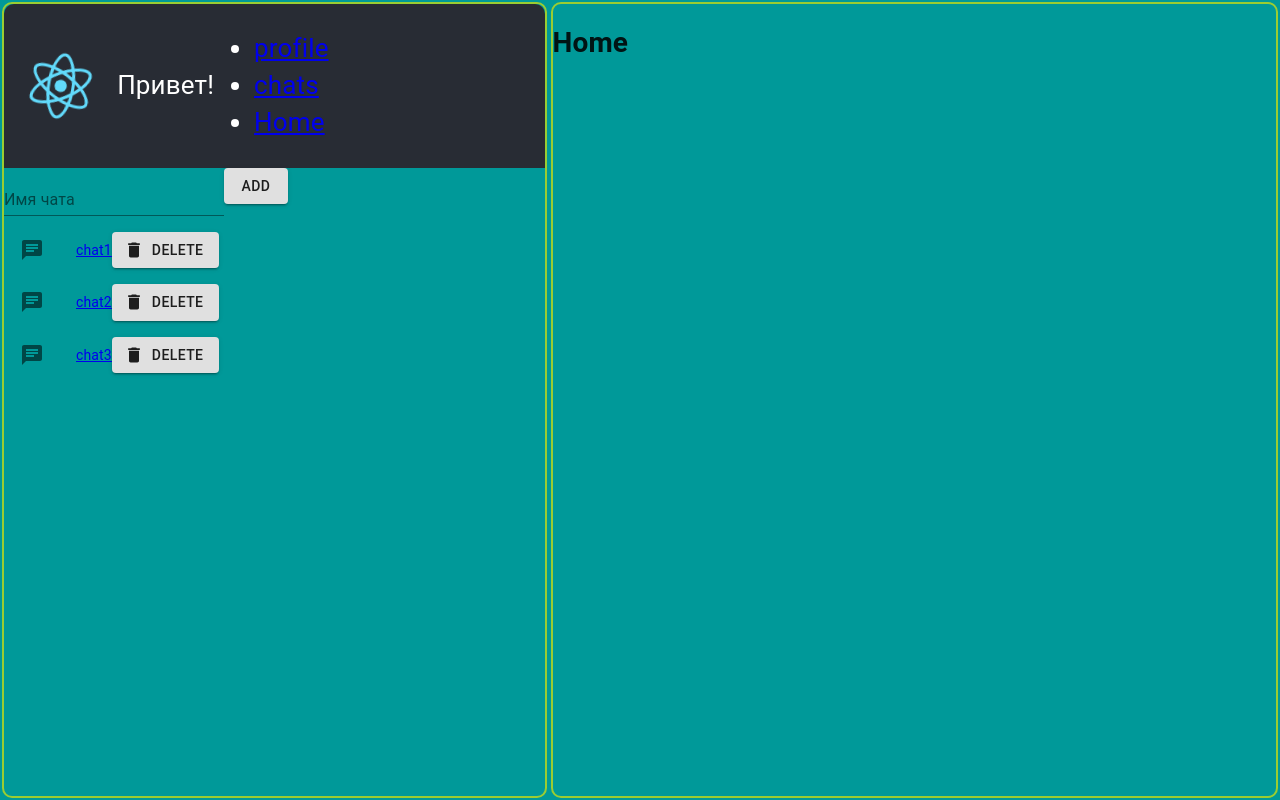
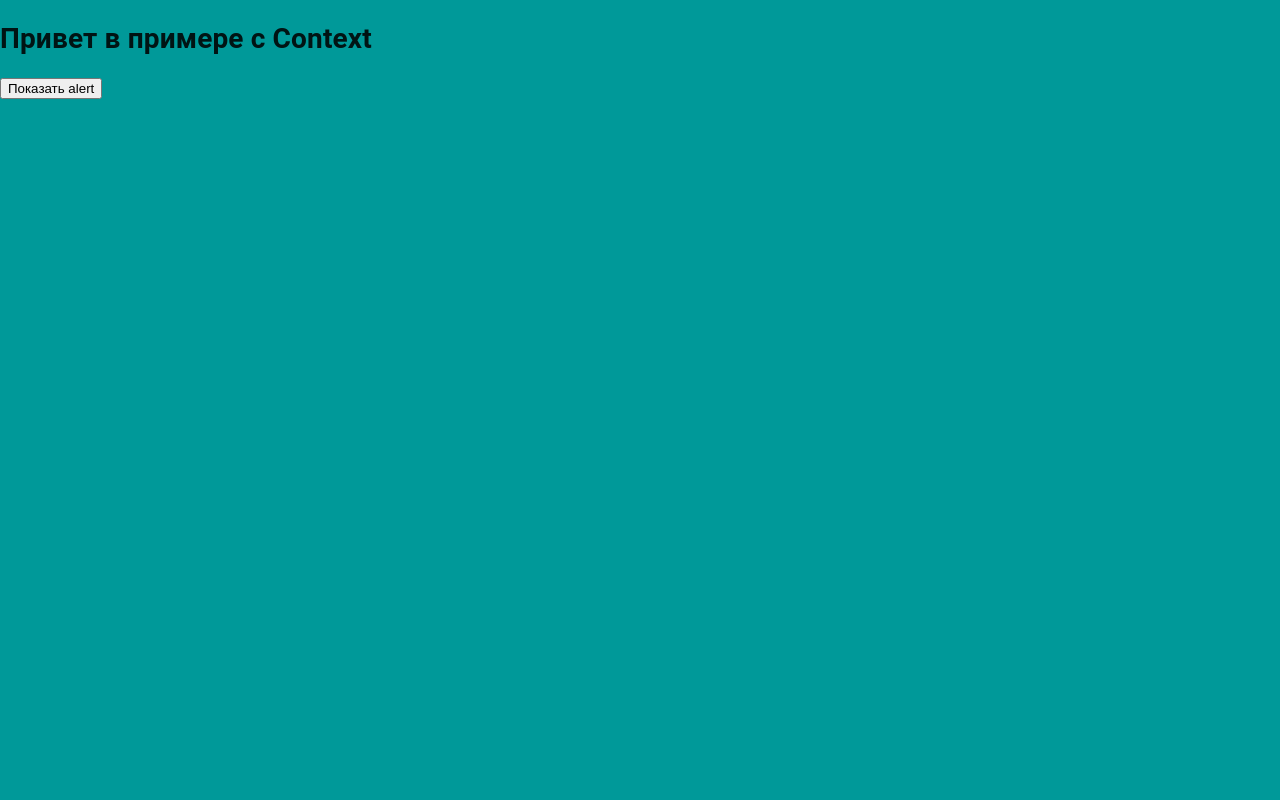
Before and after one commit to AlexLitvein/React_GB, a React (Create React App) app: page / in a window 1280 px wide. Built offline with nearby package versions, Linux system fonts and the light colour scheme.

Commit message:
hookContextTest

```diff
--- /dev/null
+++ b/src/hookContextTest/Alert/Alert.js
@@ -0,0 +1,16 @@
+import React from 'react';
+import { useAlert } from './AlertContext';
+
+
+
+export default function Alert() {
+    const alert = useAlert();
+
+    if(!alert.visible) return null;
+
+    return (
+        <div className="" onClick={alert.toggle}>
+            Эto очень и очень важное сообщение!
+        </div>
+    )
+}
--- /dev/null
+++ b/src/hookContextTest/Alert/AlertContext.js
@@ -0,0 +1,22 @@
+import React, { useContext, useState } from 'react';
+
+const AlertContext = React.createContext();
+
+export const useAlert = () => {
+    return useContext(AlertContext);
+}
+
+export const AlertProvider = ({ children }) => {
+    const [alert, setAlert] = useState(false);
+    const toggle = () => setAlert(curr => !curr);
+
+    return (
+        <AlertContext.Provider value={{
+            visible: alert,
+            toggle
+        }}>
+
+                {children}
+        </AlertContext.Provider>
+    );
+}
--- /dev/null
+++ b/src/hookContextTest/App.js
@@ -0,0 +1,17 @@
+import React from 'react'
+import Main from '../hookContextTest/Main'
+import Alert from './Alert/Alert'
+import { AlertProvider } from './Alert/AlertContext'
+
+function App() {
+
+    return (
+        <AlertProvider>
+            <div className={'container'}>
+                <Alert />
+                <Main toggle={()=>{}}/>
+            </div>
+        </AlertProvider>
+    )
+}
+export default App;
--- /dev/null
+++ b/src/hookContextTest/Main.js
@@ -0,0 +1,12 @@
+import React from 'react'
+import { useAlert } from './Alert/AlertContext'
+
+export default function Main() {
+    const {toggle} = useAlert();
+    return (
+        <>
+            <h1>Привет в примере с Context</h1>
+            <button onClick={toggle} className="" > Показать alert</button>
+        </>
+    )
+}
--- a/src/index.js
+++ b/src/index.js
@@ -2,7 +2,8 @@
 import ReactDOM from 'react-dom';
 import { Provider } from 'react-redux'
 import './index.css';
-import App from './App';
+// import App from './App';
+import App from './hookContextTest/App';
 import reportWebVitals from './reportWebVitals';
 import { createTheme, ThemeProvider } from "@material-ui/core/styles";
 import CssBaseline from "@material-ui/core/CssBaseline";
```
Also changed, not shown: tmp/ThemeProviderTest.js (renamed from tmp/temp.js).
